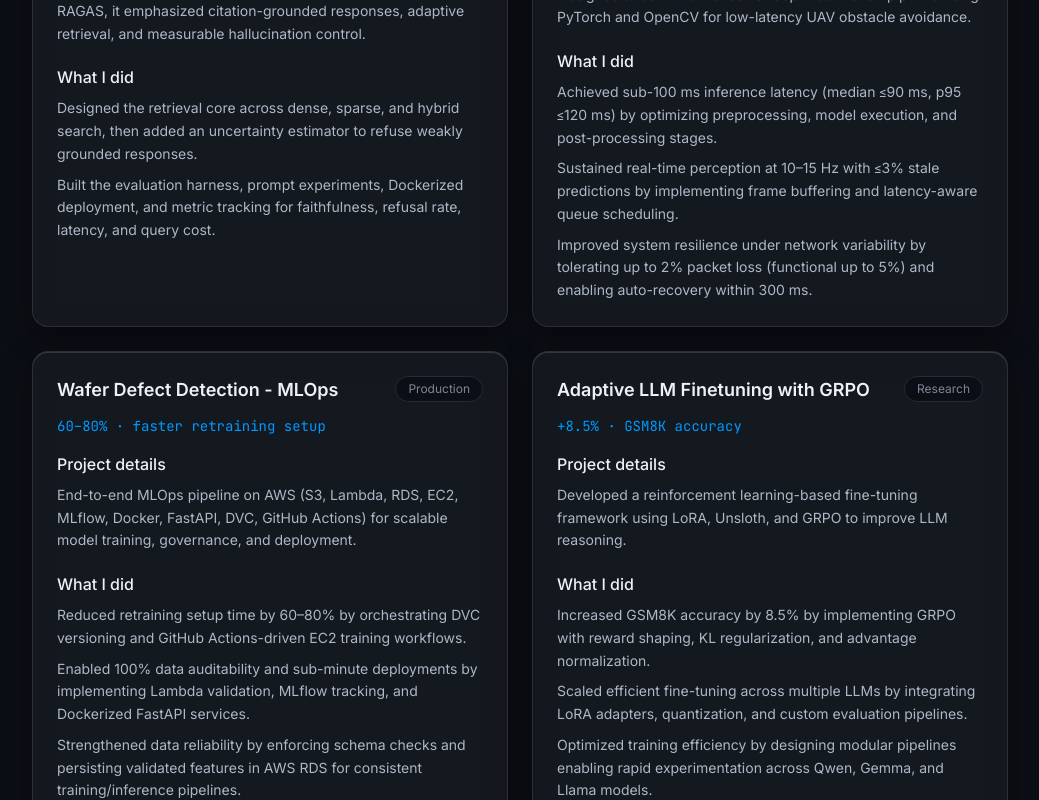
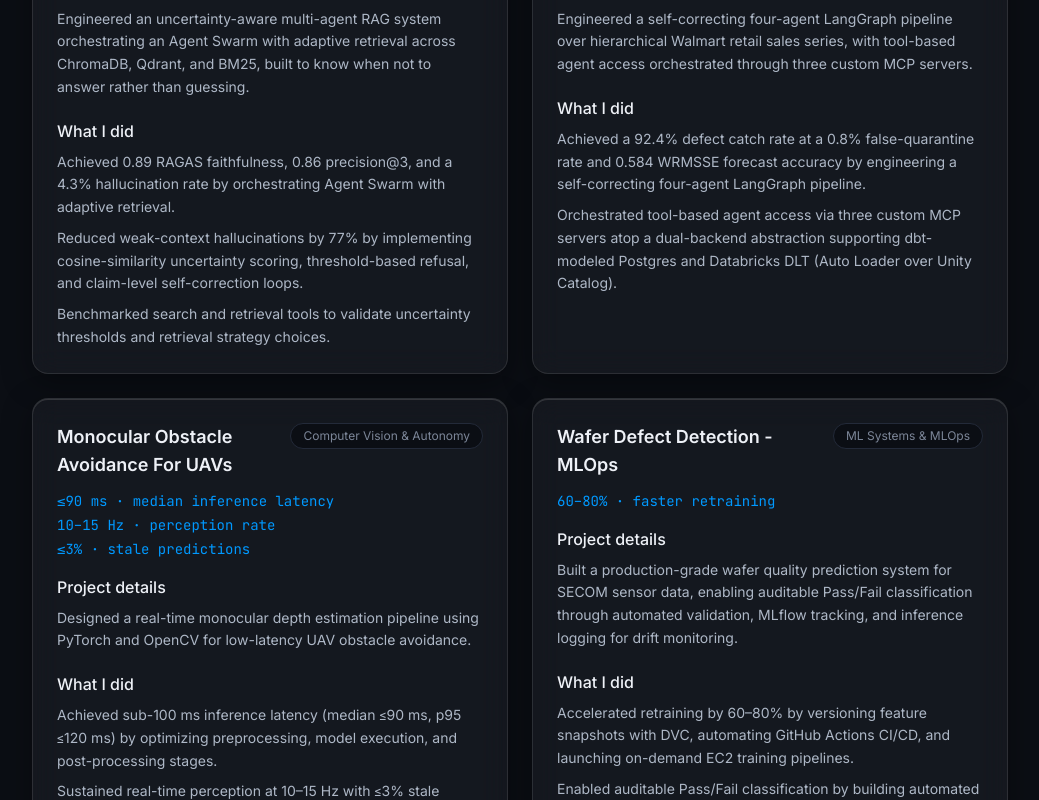
Before and after one commit to PreritSM/Portfolio_Website, a React (Vite) app: page / in a window 1280 px wide. Shown: the part 2320-3120 px from the top of the page, without its empty margins (120-1159 px from the left). Built offline with nearby package versions, Linux system fonts and the light colour scheme.

Commit message:
Project cards updated

```diff
--- a/src/components/Projects.tsx
+++ b/src/components/Projects.tsx
@@ -51,8 +51,14 @@ export default function Projects() {
               )}
             </div>
 
-            {p.metric && (
-              <p className="mt-3 font-mono text-sm text-accent">{p.metric}</p>
+            {p.metrics && p.metrics.length > 0 && (
+              <div className="mt-3 flex flex-wrap gap-x-4 gap-y-1">
+                {p.metrics.map((m, j) => (
+                  <p key={j} className="font-mono text-sm text-accent">
+                    {m}
+                  </p>
+                ))}
+              </div>
             )}
 
             <p className="mt-4 font-medium text-text-h">Project details</p>
--- a/src/data/portfolio.ts
+++ b/src/data/portfolio.ts
@@ -31,21 +31,39 @@ export const projects: Project[] = [
   {
     slug: 'adaptive-rag',
     title: 'Adaptive Multi-Agent RAG System',
-    status: 'Research',
+    status: 'Applied LLMs & Agentic AI',
+    metrics: ['0.89 · RAGAS faithfulness', '77% · fewer hallucinations'],
     details: [
-      'Engineered a multi-agent RAG system that could retrieve, verify, and synthesize answers while knowing when not to answer.',
-      'Built with FastAPI, LangGraph, LangChain, vector search, and RAGAS, it emphasized citation-grounded responses, adaptive retrieval, and measurable hallucination control.',
+      'Engineered an uncertainty-aware multi-agent RAG system orchestrating an Agent Swarm with adaptive retrieval across ChromaDB, Qdrant, and BM25, built to know when not to answer rather than guessing.',
     ],
     whatIDid: [
-      'Designed the retrieval core across dense, sparse, and hybrid search, then added an uncertainty estimator to refuse weakly grounded responses.',
-      'Built the evaluation harness, prompt experiments, Dockerized deployment, and metric tracking for faithfulness, refusal rate, latency, and query cost.',
+      'Achieved 0.89 RAGAS faithfulness, 0.86 precision@3, and a 4.3% hallucination rate by orchestrating Agent Swarm with adaptive retrieval.',
+      'Reduced weak-context hallucinations by 77% by implementing cosine-similarity uncertainty scoring, threshold-based refusal, and claim-level self-correction loops.',
+      'Benchmarked search and retrieval tools to validate uncertainty thresholds and retrieval strategy choices.',
+    ],
+  },
+  {
+    slug: 'agentic-supply-chain-forecasting',
+    title: 'Agentic Supply Chain Forecasting Pipeline',
+    status: 'Applied LLMs & Agentic AI',
+    metrics: ['92.4% · defect catch rate', '0.8% · false-quarantine rate'],
+    details: [
+      'Engineered a self-correcting four-agent LangGraph pipeline over hierarchical Walmart retail sales series, with tool-based agent access orchestrated through three custom MCP servers.',
+    ],
+    whatIDid: [
+      'Achieved a 92.4% defect catch rate at a 0.8% false-quarantine rate and 0.584 WRMSSE forecast accuracy by engineering a self-correcting four-agent LangGraph pipeline.',
+      'Orchestrated tool-based agent access via three custom MCP servers atop a dual-backend abstraction supporting dbt-modeled Postgres and Databricks DLT (Auto Loader over Unity Catalog).',
     ],
   },
   {
     slug: 'uav-obstacle-avoidance',
     title: 'Monocular Obstacle Avoidance For UAVs',
-    status: 'Systems',
-    metric: '≤90 ms · median inference latency',
+    status: 'Computer Vision & Autonomy',
+    metrics: [
+      '≤90 ms · median inference latency',
+      '10–15 Hz · perception rate',
+      '≤3% · stale predictions',
+    ],
     details: [
       'Designed a real-time monocular depth estimation pipeline using PyTorch and OpenCV for low-latency UAV obstacle avoidance.',
     ],
@@ -58,22 +76,21 @@ export const projects: Project[] = [
   {
     slug: 'wafer-defect-mlops',
     title: 'Wafer Defect Detection - MLOps',
-    status: 'Production',
-    metric: '60–80% · faster retraining setup',
+    status: 'ML Systems & MLOps',
+    metrics: ['60–80% · faster retraining'],
     details: [
-      'End-to-end MLOps pipeline on AWS (S3, Lambda, RDS, EC2, MLflow, Docker, FastAPI, DVC, GitHub Actions) for scalable model training, governance, and deployment.',
+      'Built a production-grade wafer quality prediction system for SECOM sensor data, enabling auditable Pass/Fail classification through automated validation, MLflow tracking, and inference logging for drift monitoring.',
     ],
     whatIDid: [
-      'Reduced retraining setup time by 60–80% by orchestrating DVC versioning and GitHub Actions-driven EC2 training workflows.',
-      'Enabled 100% data auditability and sub-minute deployments by implementing Lambda validation, MLflow tracking, and Dockerized FastAPI services.',
-      'Strengthened data reliability by enforcing schema checks and persisting validated features in AWS RDS for consistent training/inference pipelines.',
+      'Accelerated retraining by 60–80% by versioning feature snapshots with DVC, automating GitHub Actions CI/CD, and launching on-demand EC2 training pipelines.',
+      'Enabled auditable Pass/Fail classification by building automated validation checks, MLflow experiment tracking, and inference logging for drift monitoring.',
     ],
   },
   {
     slug: 'llm-finetuning-grpo',
     title: 'Adaptive LLM Finetuning with GRPO',
-    status: 'Research',
-    metric: '+8.5% · GSM8K accuracy',
+    status: 'Applied LLMs & Agentic AI',
+    metrics: ['+8.5% · GSM8K accuracy'],
     details: [
       'Developed a reinforcement learning-based fine-tuning framework using LoRA, Unsloth, and GRPO to improve LLM reasoning.',
     ],
@@ -86,7 +103,7 @@ export const projects: Project[] = [
   {
     slug: 'podai',
     title: 'AI Serverless Podcast - PodAI',
-    status: 'Production',
+    status: 'ML Systems & MLOps',
     details: [
       'Built an AI-powered tutoring podcast platform that converts uploaded course materials like PDFs, images, and lecture videos into an engaging two-speaker teaching podcast tailored to user needs.',
       'The system used AWS services end to end for ingestion, transcription, script generation, speech synthesis, job orchestration, and user notifications, turning static learning content into an interactive audio format.',
@@ -99,8 +116,12 @@ export const projects: Project[] = [
   {
     slug: 'vgg16-cuda',
     title: 'VGG16 CUDA Kernels',
-    status: 'Systems',
-    metric: '2.5× · throughput boost',
+    status: 'GPU & Performance Engineering',
+    metrics: [
+      '2.5× · throughput boost',
+      '30% · higher GPU utilization',
+      '15% · lower memory latency',
+    ],
     details: [
       'Optimized VGG16 convolution layers using CUDA (shared memory tiling, register coarsening, cuBLAS, Nsight) on NVIDIA GPUs.',
     ],
@@ -112,8 +133,8 @@ export const projects: Project[] = [
   {
     slug: 'autonomous-vehicle-nav',
     title: 'Autonomous Vehicle Navigation System',
-    status: 'Systems',
-    metric: '~0.85 mAP@0.50 · multi-class detection',
+    status: 'Computer Vision & Autonomy',
+    metrics: ['~0.85 mAP@0.50 · multi-class detection'],
     details: [
       'Built a real-time autonomous driving system using YOLO-based perception, UFLD lane detection, and closed-loop control in CARLA simulator.',
     ],
@@ -126,7 +147,7 @@ export const projects: Project[] = [
   {
     slug: 'person-reid',
     title: 'Robust Person Re-Identification and Tracking',
-    status: 'Research',
+    status: 'Computer Vision & Autonomy',
     details: [
       'Developed a multi-object tracking system combining Faster R-CNN detection with Siamese network-based re-identification.',
     ],
--- a/src/types/portfolio.ts
+++ b/src/types/portfolio.ts
@@ -2,7 +2,7 @@ export interface Project {
   slug: string
   title: string
   status?: string
-  metric?: string
+  metrics?: string[]
   details: string[]
   whatIDid: string[]
 }
```
Also changed, not shown: 1 other file (tests, documents, lock files or other folders).
